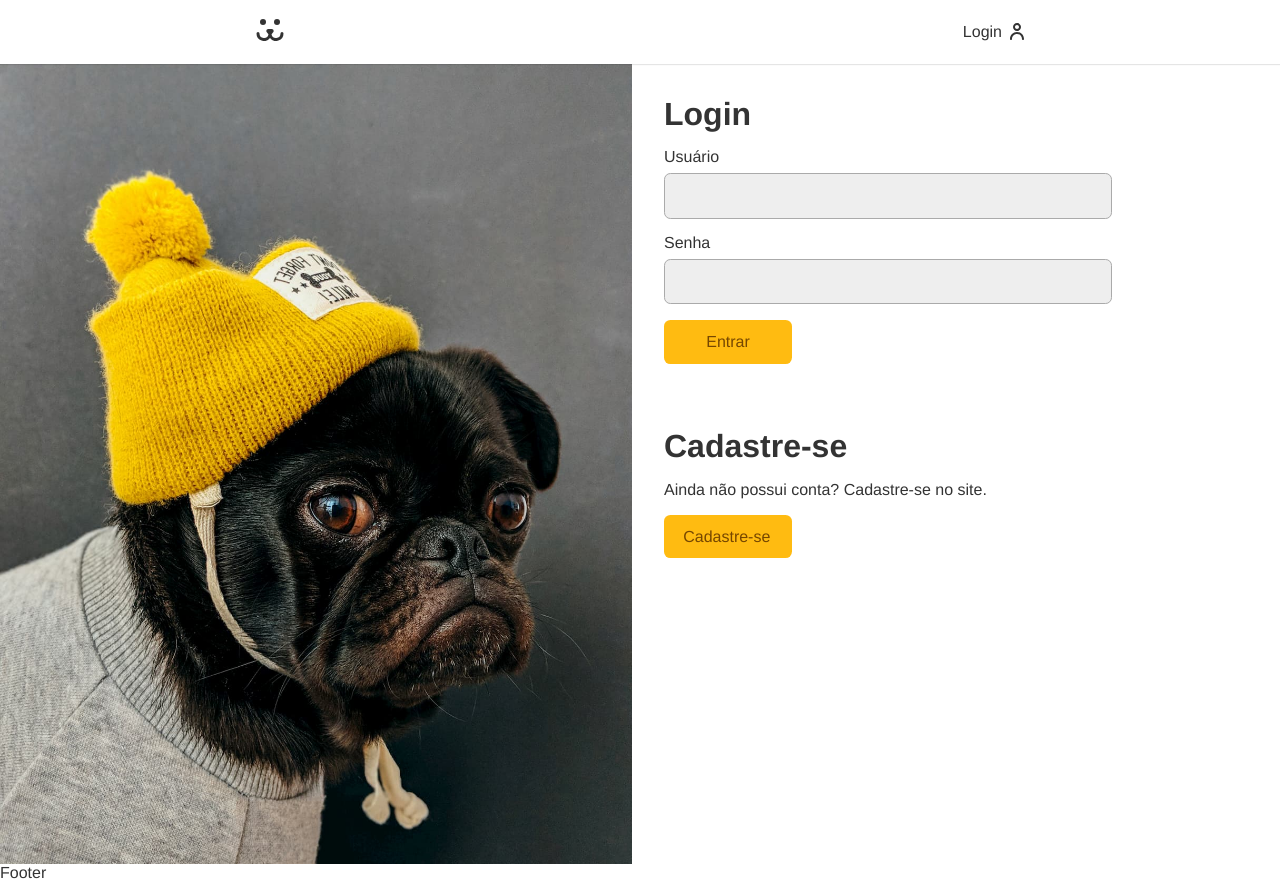
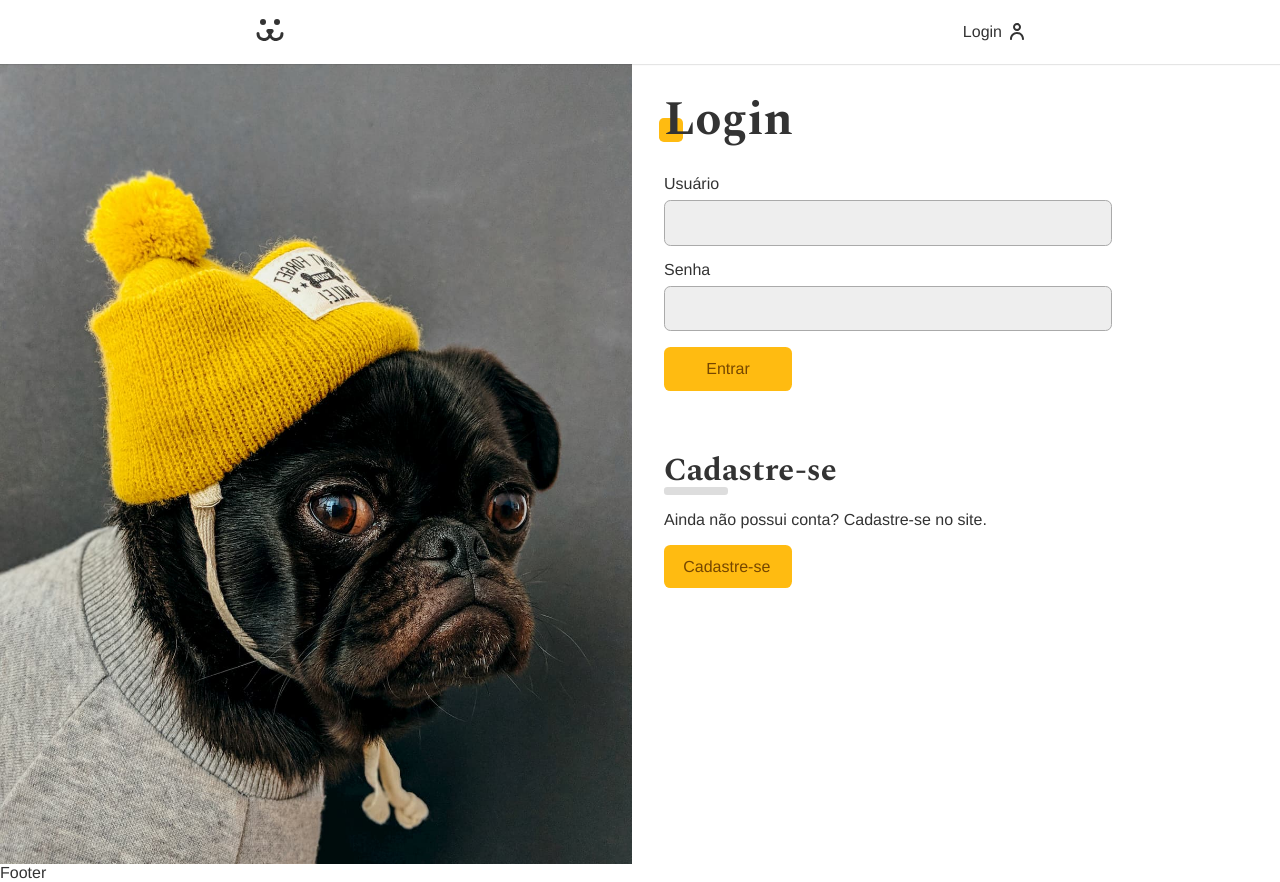
Before and after one commit to cafecomlucas/origamidDogsReactWeb, a React (Vite) app: page /login in a window 1280 px wide. Built offline with nearby package versions, Linux system fonts and the light colour scheme.

Commit message:
Login | LoginForm | Ajuste nos estilos dos títulos/subtítulos

```diff
--- a/src/App.css
+++ b/src/App.css
@@ -1,3 +1,5 @@
+@import url('https://fonts.googleapis.com/css2?family=Spectral:wght@700&display=swap');
+
 * {
   box-sizing: border-box;
 }
@@ -42,3 +44,25 @@ a {
   padding: 0 1rem;
   margin: 0 auto;
 }
+
+.title {
+  font-family: var(--type-second);
+  line-height: 1;
+  font-size: 3rem;
+  margin-bottom: 2rem;
+  z-index: 1;
+  position: relative;
+}
+
+.title::after {
+  content: '';
+  display: block;
+  width: 1.5rem;
+  height: 1.5rem;
+  background-color: #fb1;
+  z-index: -1;
+  bottom: 2px;
+  left: -5px;
+  position: absolute;
+  border-radius: 0.3rem;
+}
--- a/src/Components/Login/Login.module.css
+++ b/src/Components/Login/Login.module.css
@@ -11,11 +11,6 @@
   display: block;
   background: url('../../Assets/login.jpg') no-repeat center center;
   background-size: cover;
-}
-
-.login h1 {
-  font-size: 2rem;
-  margin-bottom: 1rem;
 }
 
 .forms {
--- a/src/Components/Login/LoginForm.jsx
+++ b/src/Components/Login/LoginForm.jsx
@@ -26,7 +26,7 @@ const LoginForm = () => {
 
   return (
     <section>
-      <h1>Login</h1>
+      <h1 className="title">Login</h1>
       <form className={styles.form} onSubmit={handleSubmit}>
         <Input label="Usuário" type="text" name="username" {...username} />
         <Input label="Senha" type="password" name="password" {...password} />
@@ -36,9 +36,14 @@ const LoginForm = () => {
           <Button>Entrar</Button>
         )}
         <div className={styles.newaccount}>
-          <h2>Cadastre-se</h2>
-          <p>Ainda não possui conta? Cadastre-se no site.</p>
-          <Link className={stylesBtn.button} to="/login/new-account">
+          <h2 className={styles.subtitle}>Cadastre-se</h2>
+          <p className={styles.description}>
+            Ainda não possui conta? Cadastre-se no site.
+          </p>
+          <Link
+            className={`${stylesBtn.button} ${styles.linkbutton}`}
+            to="/login/new-account"
+          >
             Cadastre-se
           </Link>
         </div>
--- a/src/Components/Login/LoginForm.module.css
+++ b/src/Components/Login/LoginForm.module.css
@@ -6,15 +6,26 @@
   margin: 4rem 0;
 }
 
-.newaccount h2 {
+.subtitle {
+  font-family: var(--type-second);
+  line-height: 1;
   font-size: 2rem;
   margin-bottom: 1rem;
 }
 
-.newaccount p {
+.subtitle::after {
+  content: '';
+  display: block;
+  background: #ddd;
+  height: 0.5rem;
+  width: 4rem;
+  border-radius: 0.2rem;
+}
+
+.description {
   margin-bottom: 1rem;
 }
 
-.newaccount a {
+.linkbutton {
   display: inline-block;
 }
--- a/src/Components/Login/LoginNewAccount.jsx
+++ b/src/Components/Login/LoginNewAccount.jsx
@@ -20,7 +20,7 @@ const LoginNewAccount = () => {
 
   return (
     <section>
-      <h1>Cadastre-se</h1>
+      <h1 className="title">Cadastre-se</h1>
       <form onSubmit={handleSubmit}>
         <Input label="Usuário" type="text" name="username" {...username} />
         <Input label="E-mail" type="email" name="email" {...email} />
```
Also changed, not shown: 1 other file (tests, documents, lock files or other folders).
